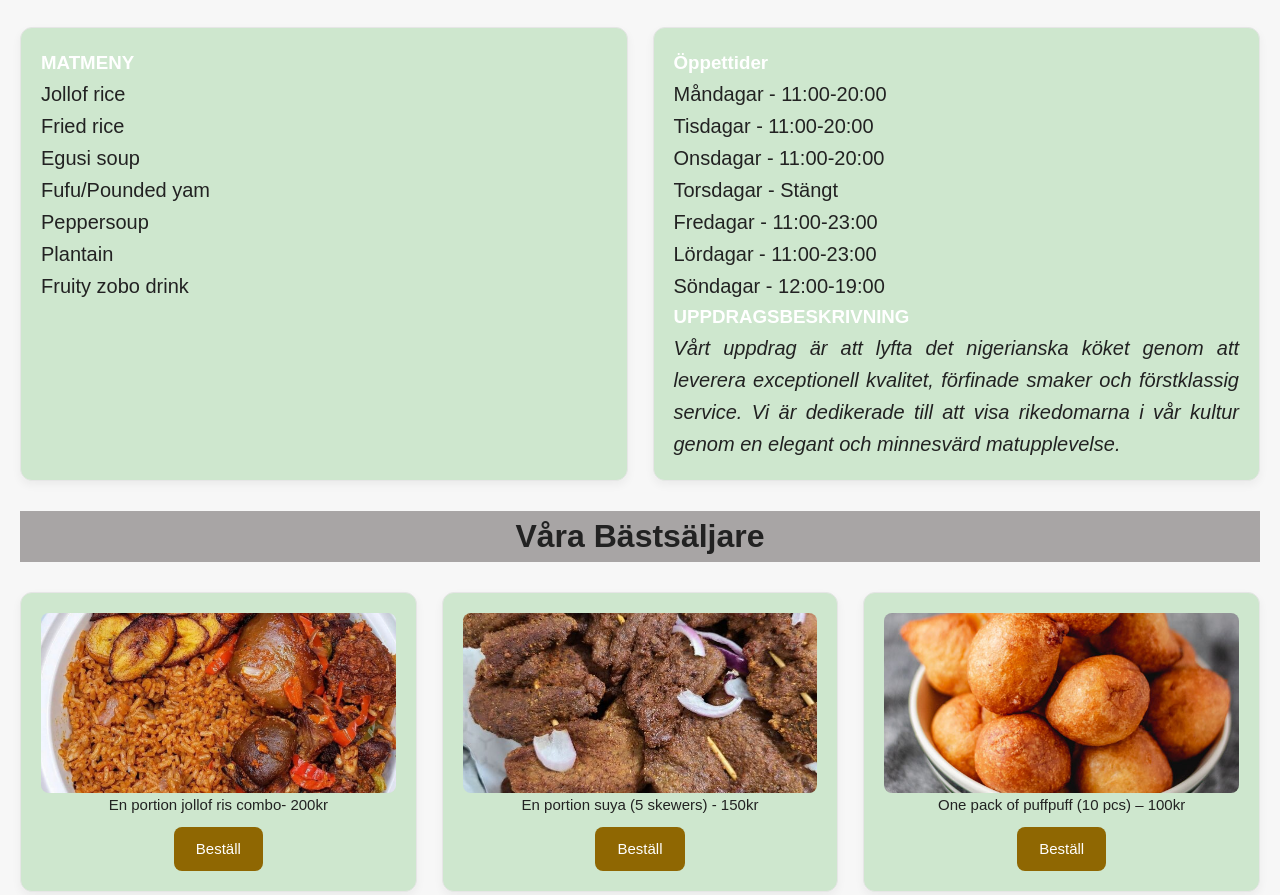
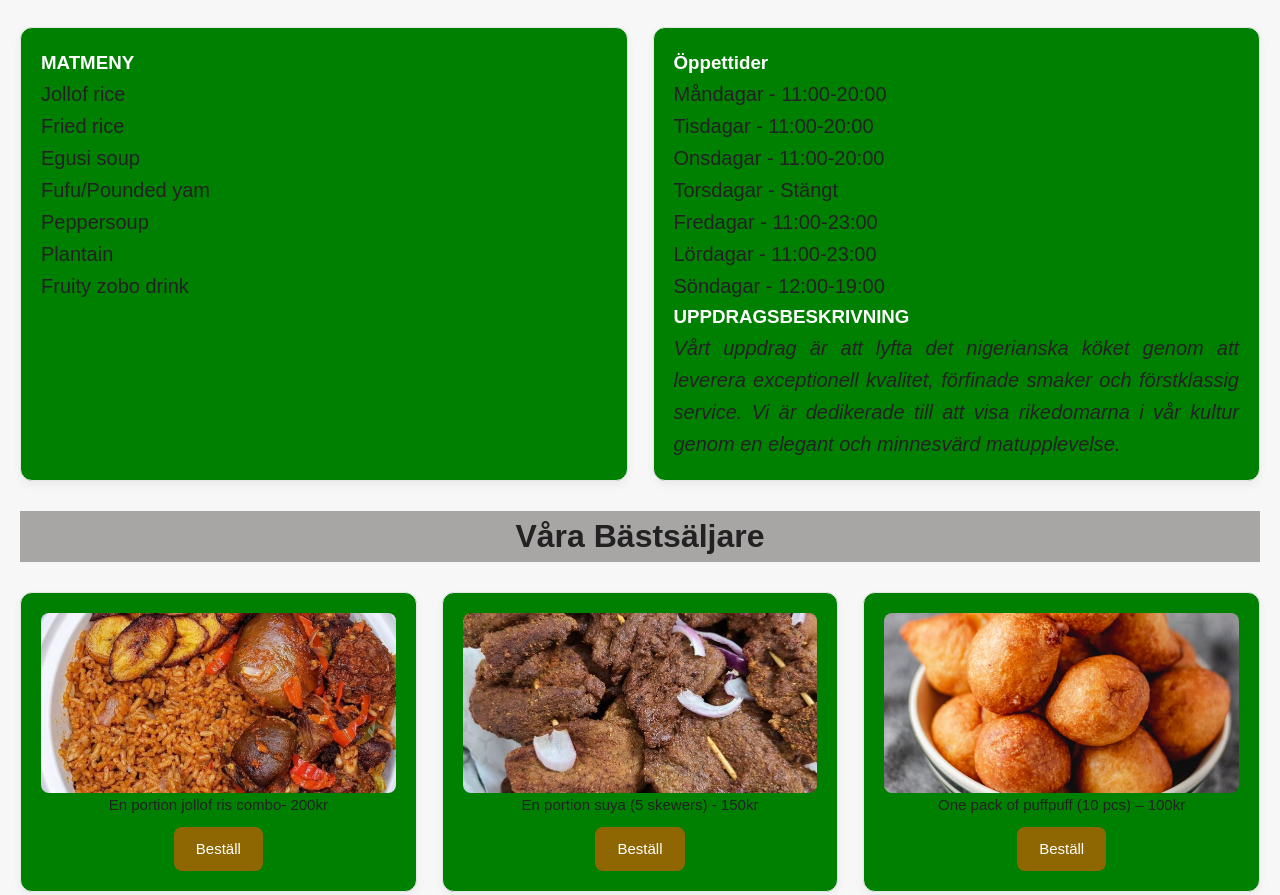
Before and after one commit to temi25hub/The-tree, a plain HTML site: page index.html in a window 1280 px wide. Shown: the part 535-1430 px from the top of the page. Drawn offline with nearby package versions, Linux system fonts and the light colour scheme.

Commit message:
Update style.css

```diff
--- a/css/style.css
+++ b/css/style.css
@@ -28,7 +28,7 @@ img {
 }
 
 .card {
-    background: rgba(10, 153, 10, 0.171);
+    background: green;
     padding: 20px;
     border-radius: 12px;
     border: 1px solid #e6e6e6;
```
